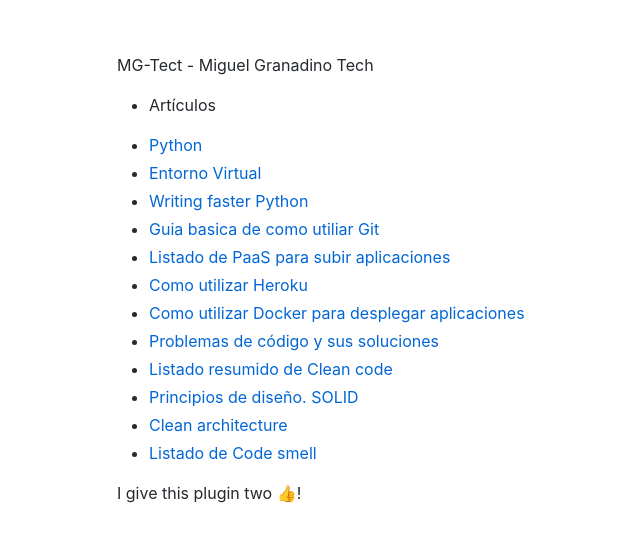
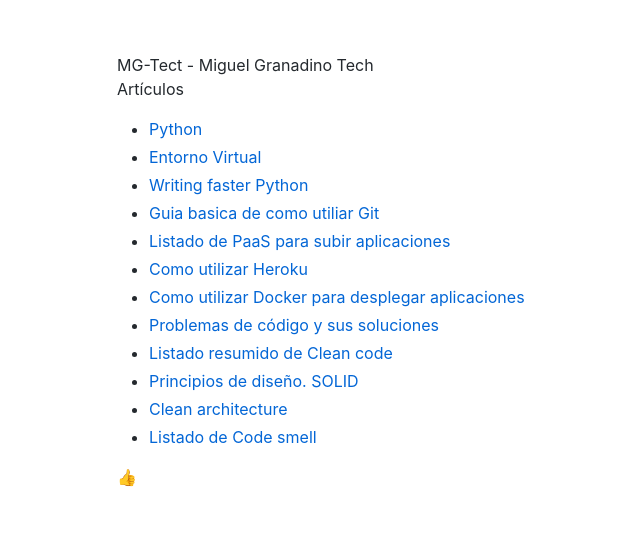
Before and after one commit to Akira3030/formacion, a Jekyll site: the page built from index.md, in a window 1280 px wide. Shown: the top 542 px of the page, without its empty margins (78-718 px from the left). Built offline with Jekyll 4.4.1, drawn with Linux system fonts in a browser that asks for light colours; emoji names are drawn with the system emoji font.

Commit message:
Update index.md

```diff
--- a/index.md
+++ b/index.md
@@ -3,7 +3,7 @@
 title: Articulos
 ---
 
-* Artículos
+Artículos
 
 * [Python](test.md)
 * [Entorno Virtual](articulos/python-entorno-virtual.md)
@@ -18,4 +18,4 @@
 * [Clean architecture](articulos/)
 * [Listado de Code smell](articulos/lista-de-code-smells.md)
 
-I give this plugin two :+1:!
+ :+1:
```
